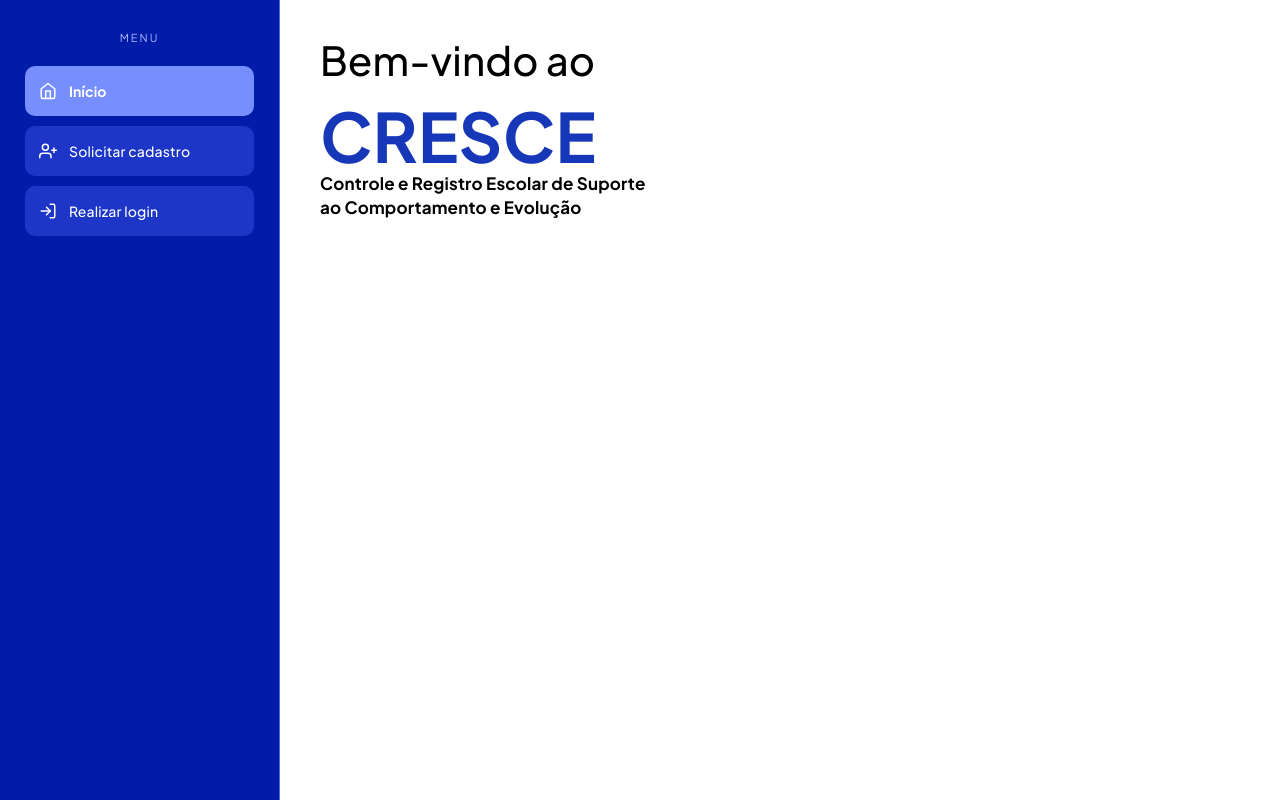
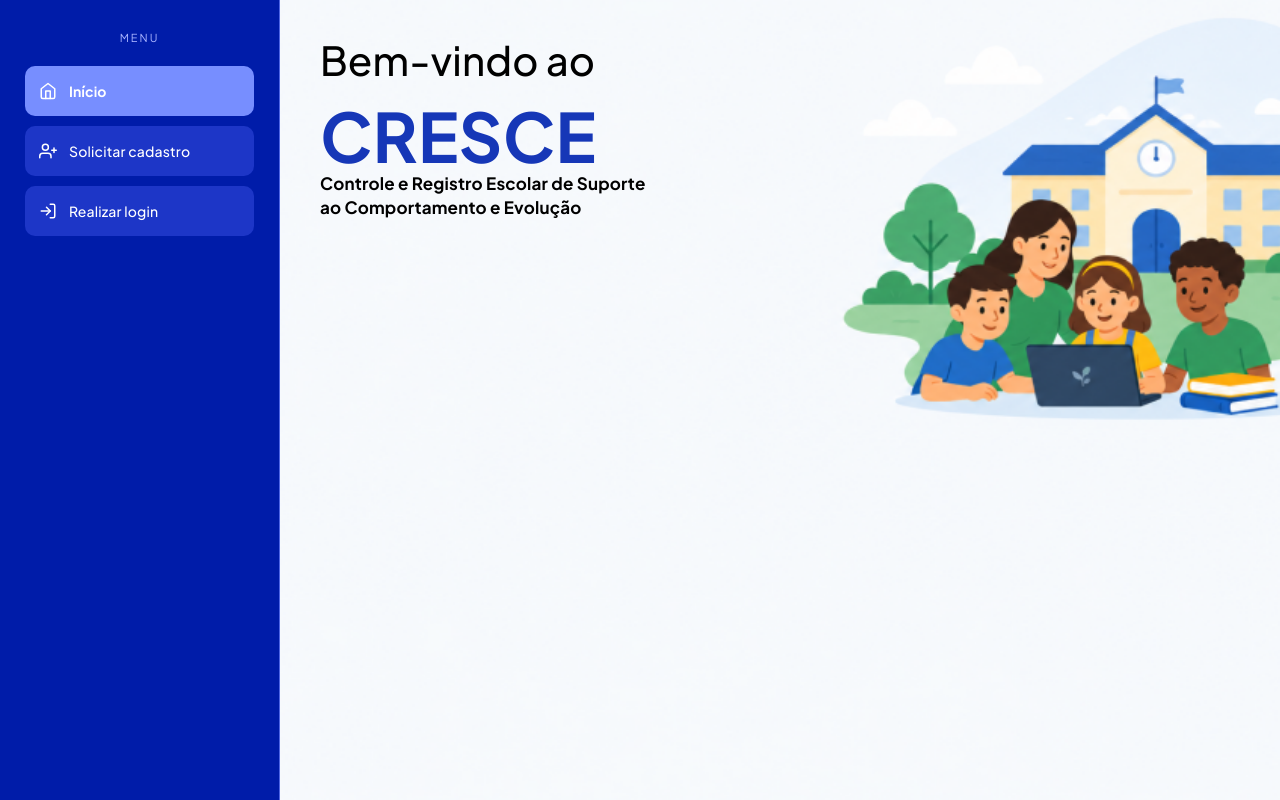
Before and after one commit to julianalindebeck/sistemacresce, a React (Vite) app in the folder frontend/: page / in a window 1280 px wide. Built offline with nearby package versions, Linux system fonts and the light colour scheme.

Commit message:
adiciona fundo na tela inicial

```diff
--- a/frontend/src/pages/Home/TelaInicial.css
+++ b/frontend/src/pages/Home/TelaInicial.css
@@ -4,6 +4,11 @@
     margin-left: 280px;
     box-sizing: border-box;
     padding: 40px;
+
+    background-image: url("../Home/img/image.png");
+    background-size: cover;
+    background-position: center;
+    background-repeat: no-repeat;
 }
 
 .paginaInicial .topo {
```
Also changed, not shown: frontend/src/pages/Home/img/image.png (added).
